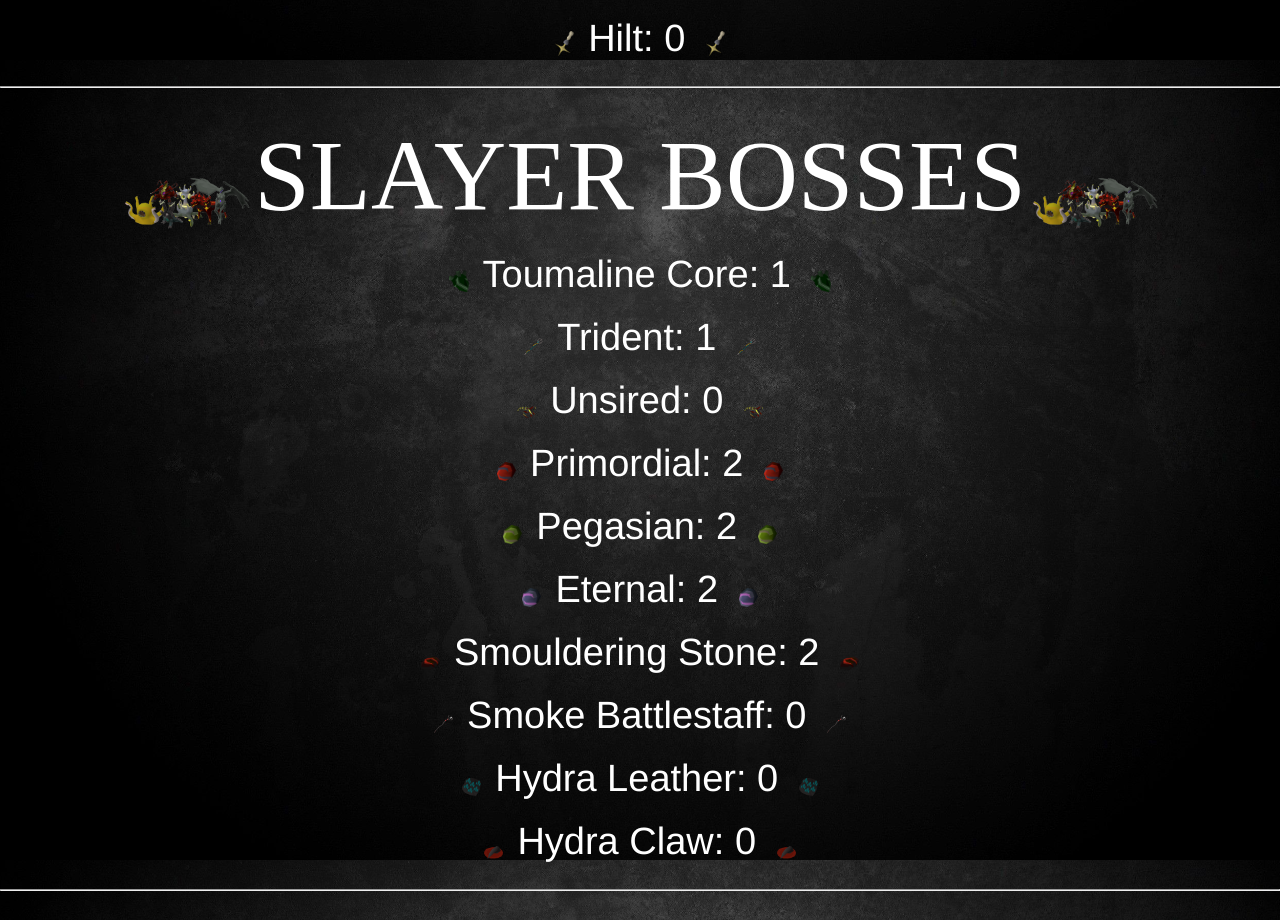
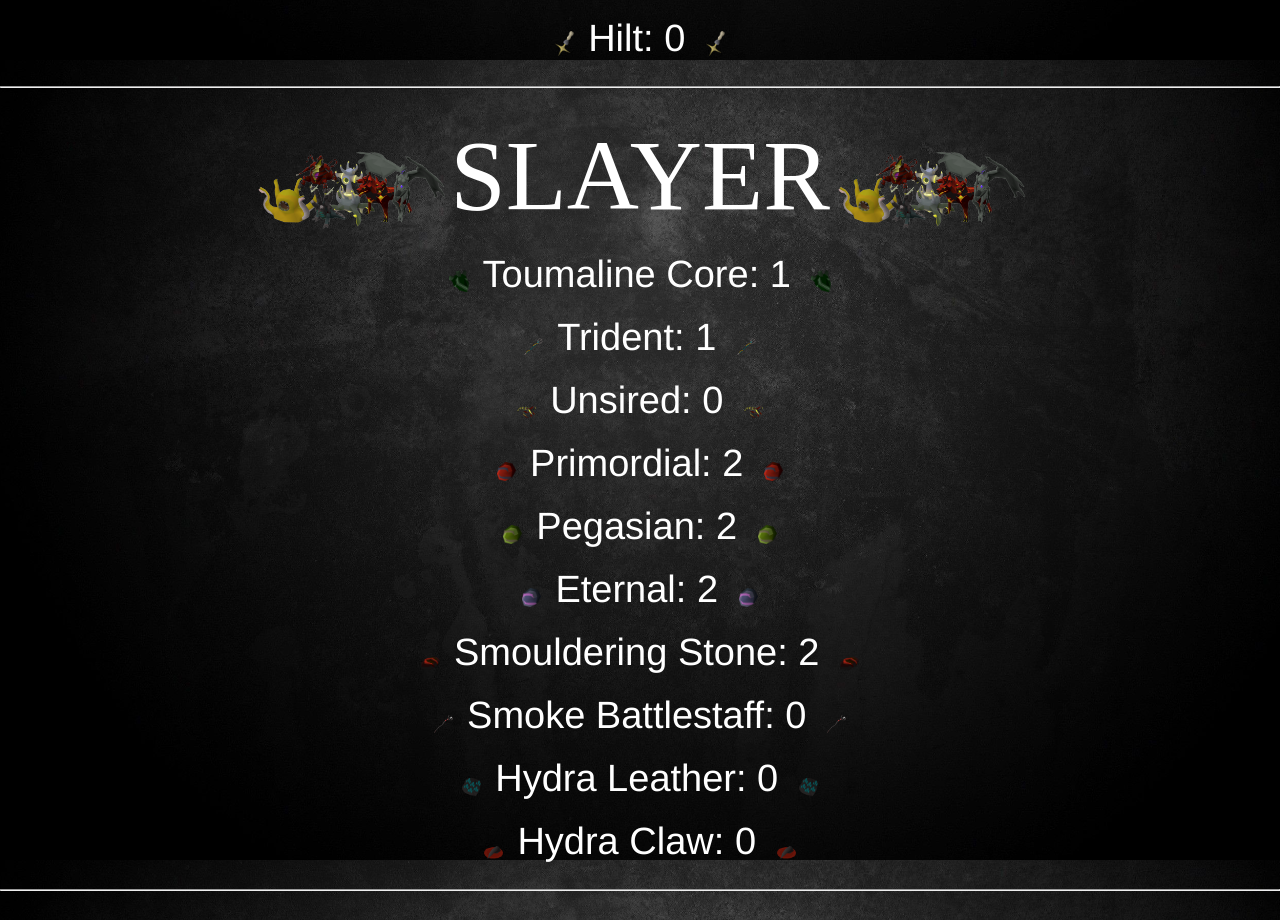
Before and after one commit to mercenarypvm/mercenarypvm.github.io, a plain HTML site: page index.html in a window 1280 px wide. Shown: the part 4740-5660 px from the top of the page. Drawn offline with Linux system fonts and the light colour scheme.

Commit message:
Update index.html

```diff
--- a/index.html
+++ b/index.html
@@ -334,9 +334,9 @@
 
     <!-- Slayer Bosses -->
     <div class="boss">
-      <img src="bosses/slayerbosses.png" style="width: 10%; height: 8%">
-      <span class="bossName" style="vertical-align: bottom">SLAYER BOSSES</span>
-      <img src="bosses/slayerbosses.png" style="width: 10%; height: 8%">
+      <img src="bosses/slayerbosses.png" style="width: 15%; height: 8%">
+      <span class="bossName" style="vertical-align: bottom">SLAYER</span>
+      <img src="bosses/slayerbosses.png" style="width: 15%; height: 8%">
     </div>
     <div class="itemTable">
       <img src="items/toumaline.png" style="width: 1.5%; height: 1.5%">
```
